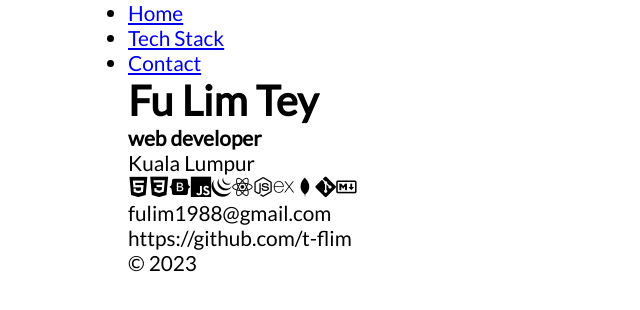
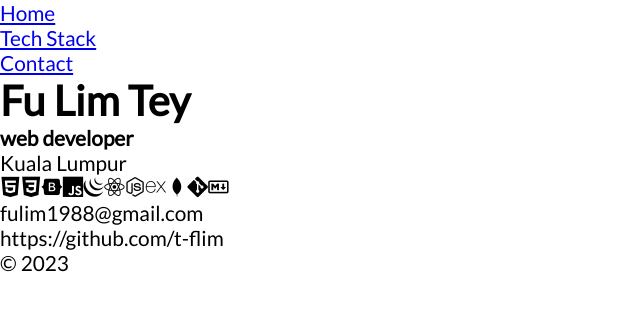
Before and after one commit to t-flim/t-flim.github.io, a React (Vite) app: page / in a window 1280 px wide. Shown: the top 310 px of the page, without its empty margins (0-640 px from the left). Built offline with nearby package versions, Linux system fonts and the light colour scheme.

Commit message:
Add new styling class

```diff
--- a/src/App.css
+++ b/src/App.css
@@ -22,7 +22,12 @@ body {
   font-size: 1.3rem;
 }
 
-.app {
+.container {
   margin: 0 auto;
   width: min(80%, 1200px);
 }
+
+.row {
+  display: flex;
+  align-items: center;
+}
```
